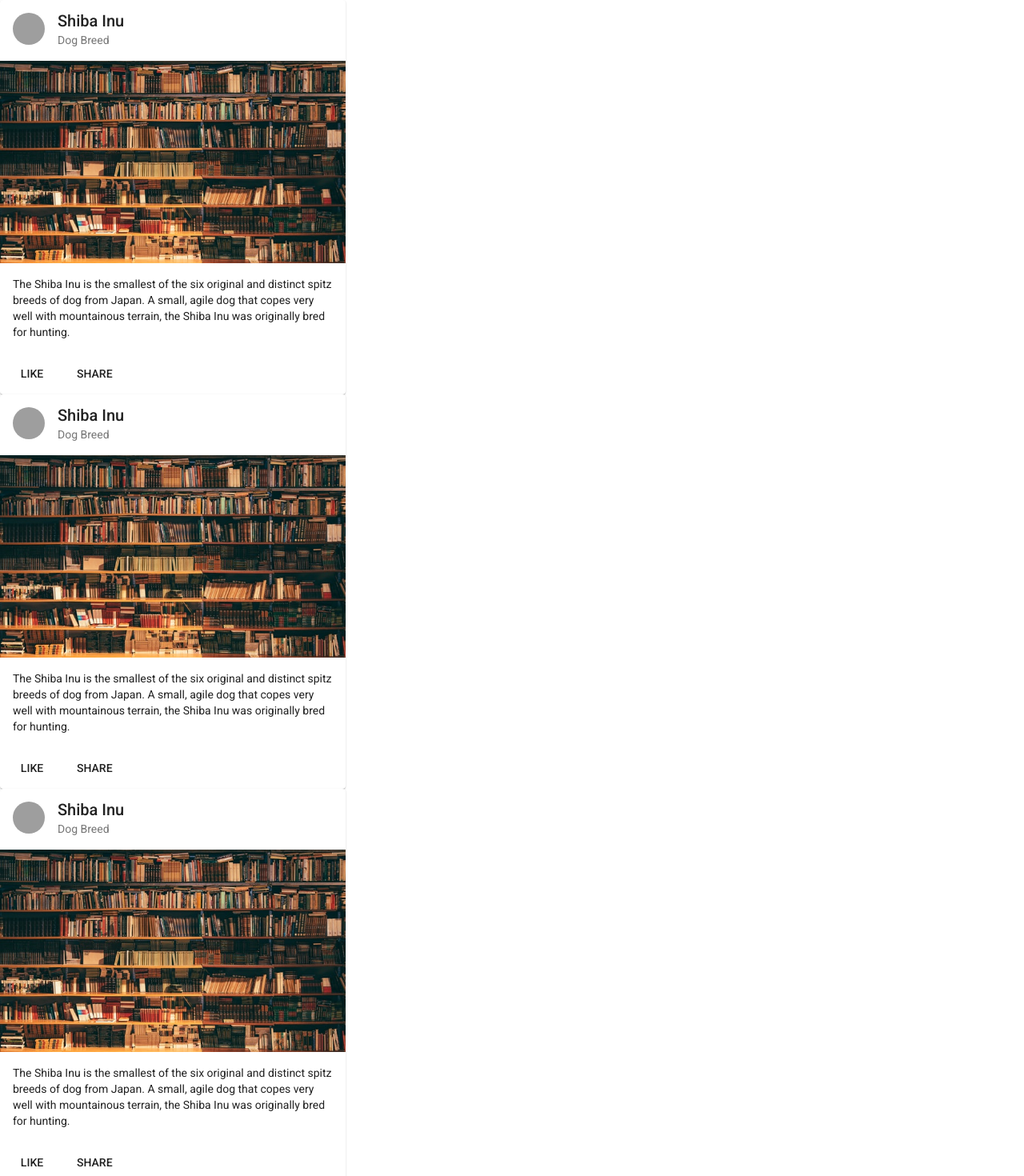
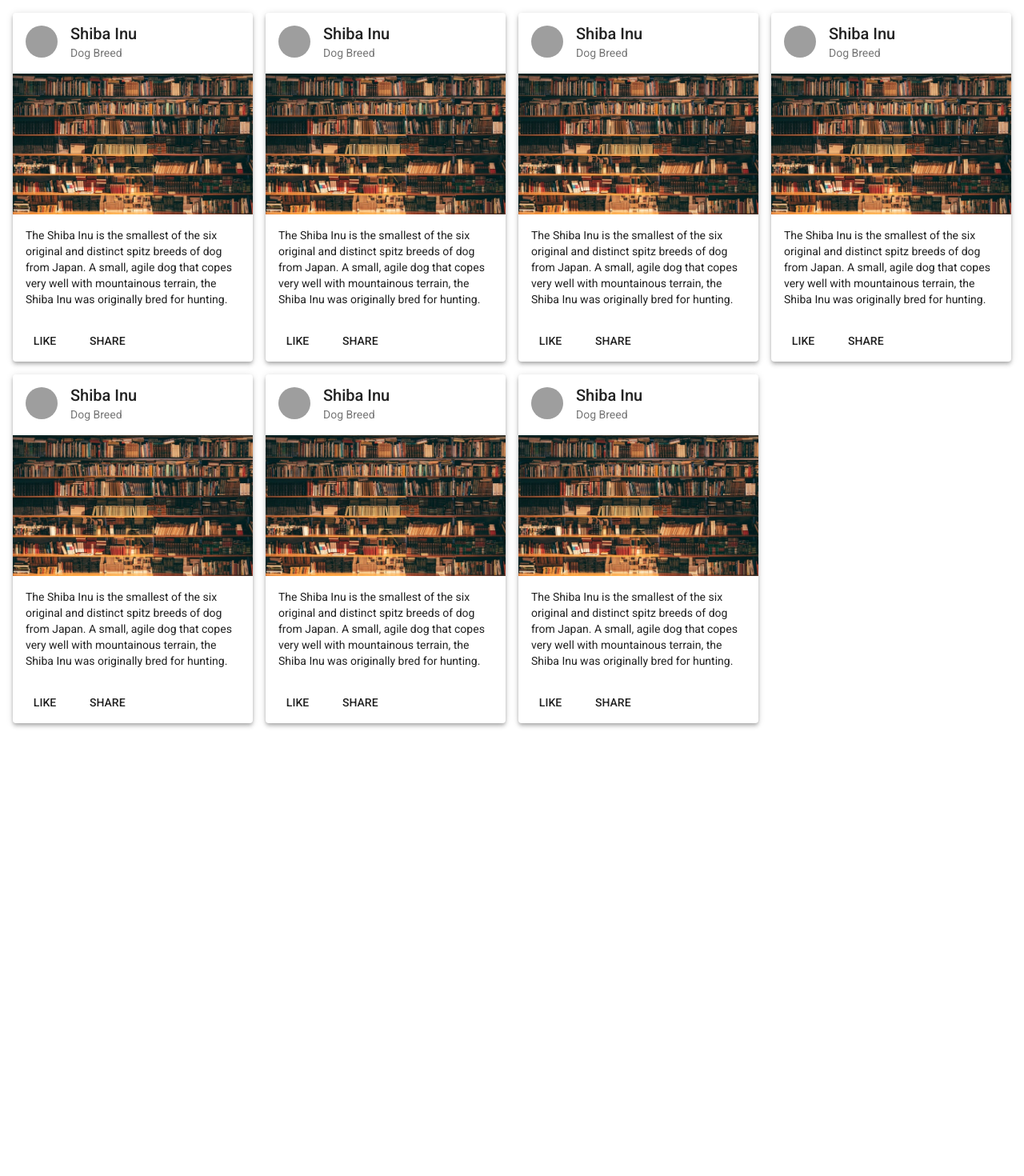
Before and after one commit to H4ltor/Tree, an Angular app: page / in a window 1280 px wide. Shown: the top 1470 px of the page at 80% size. After the commit the page ends 920 px from the top, so only its background shows below. Built offline with nearby package versions, Linux system fonts and the light colour scheme; grey boxes are pictures that could not be loaded.

Commit message:
[Add] card and row

```diff
--- a/src/app/home/card-home/card-home.component.html
+++ b/src/app/home/card-home/card-home.component.html
@@ -1,6 +1,9 @@
-<mat-card class="example-card">
+<div class="content">
+  <div fxLayout="row wrap" fxLayoutGap="16px grid">
+    <div fxFlex="25%" *ngFor="let num of [1,2,3,4,5,6,7]">
+    <mat-card class="mat-elevation-z4">
       <mat-card-header>
-      <div mat-card-avatar class="example-header-image"></div>
+        <div mat-card-avatar class="home-header-image"></div>
         <mat-card-title>Shiba Inu</mat-card-title>
         <mat-card-subtitle>Dog Breed</mat-card-subtitle>
       </mat-card-header>
@@ -17,43 +20,5 @@
         <button mat-button>SHARE</button>
       </mat-card-actions>
     </mat-card>
-
-  <mat-card class="example-card">
-    <mat-card-header>
-      <div mat-card-avatar class="example-header-image"></div>
-      <mat-card-title>Shiba Inu</mat-card-title>
-      <mat-card-subtitle>Dog Breed</mat-card-subtitle>
-    </mat-card-header>
-    <img mat-card-image src="assets/img.jpg" alt="Photo of a Shiba Inu">
-    <mat-card-content>
-      <p>
-        The Shiba Inu is the smallest of the six original and distinct spitz breeds of dog from Japan.
-        A small, agile dog that copes very well with mountainous terrain, the Shiba Inu was originally
-        bred for hunting.
-      </p>
-    </mat-card-content>
-    <mat-card-actions>
-      <button mat-button>LIKE</button>
-      <button mat-button>SHARE</button>
-    </mat-card-actions>
-  </mat-card>
-
-  <mat-card class="example-card">
-    <mat-card-header>
-      <div mat-card-avatar class="example-header-image"></div>
-      <mat-card-title>Shiba Inu</mat-card-title>
-      <mat-card-subtitle>Dog Breed</mat-card-subtitle>
-    </mat-card-header>
-    <img mat-card-image src="assets/img.jpg" alt="Photo of a Shiba Inu">
-    <mat-card-content>
-      <p>
-        The Shiba Inu is the smallest of the six original and distinct spitz breeds of dog from Japan.
-        A small, agile dog that copes very well with mountainous terrain, the Shiba Inu was originally
-        bred for hunting.
-      </p>
-    </mat-card-content>
-    <mat-card-actions>
-      <button mat-button>LIKE</button>
-      <button mat-button>SHARE</button>
-    </mat-card-actions>
-  </mat-card>
+  </div>
+</div>
--- a/src/app/home/card-home/card-home.component.scss
+++ b/src/app/home/card-home/card-home.component.scss
@@ -1,7 +1,11 @@
-  .example-card {
-    max-width: 400px;
-  }
-  .example-header-image {
+.content {
+  padding: 16px;
+}
+
+.content > mat-card {
+  width: 200px;
+}
+  .home-header-image {
     background-image: url('https://material.angular.io/assets/img/examples/shiba1.jpg');
     background-size: cover;
   }
```
Lines whose indentation alone changed are shown as unchanged.
